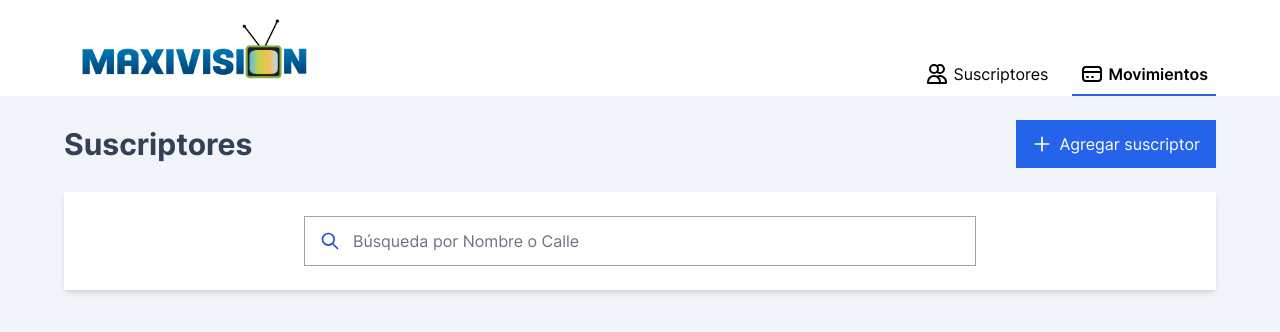
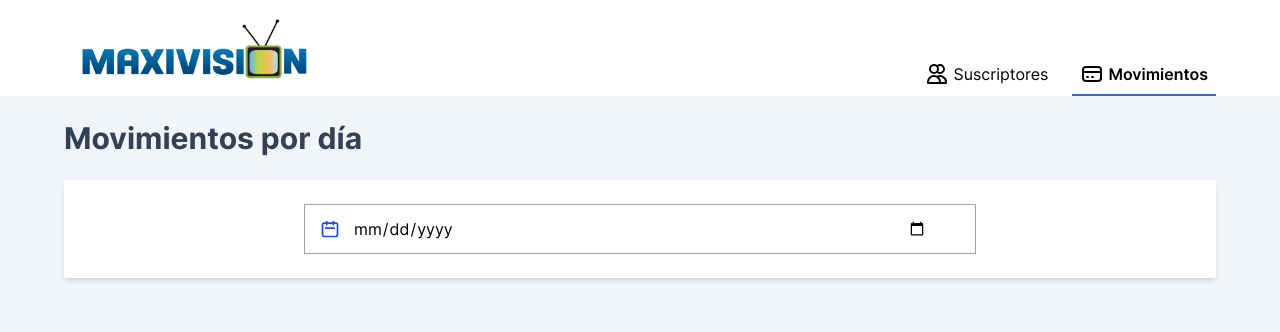
Before and after one commit to ismaelamezcua/maxivision-app, a Next.js app: page /transactions in a window 1280 px wide. Shown: the top 332 px of the page. Built offline with nearby package versions, Linux system fonts and the light colour scheme.

Commit message:
feat: add transactions and results page

```diff
--- /dev/null
+++ b/components/transactions/ResultsAndTotal.tsx
@@ -0,0 +1,82 @@
+import { FC, ReactElement } from 'react';
+
+import { XIcon } from '@heroicons/react/outline';
+
+import { Transaction } from '@/types';
+import Spinner from '@/components/Spinner';
+import AppearTransition from '../AppearTransition';
+
+interface TableProps {
+  transactions: Transaction[];
+  isFetching: boolean;
+  handleCleanResults: () => void;
+}
+
+const ResultsAndTotal: FC<TableProps> = (props): ReactElement => {
+  const { transactions, isFetching, handleCleanResults } = props;
+  let total = transactions.reduce((accumulator, object) => {
+    return accumulator + object.price;
+  }, 0);
+
+  if (transactions.length === 0) {
+    return (<></>);
+  }
+
+  if (isFetching) {
+    return (
+      <>
+        <div className="mx-auto max-w-2xl mt-6 select-none">
+          <div className="inline-flex items-center text-gray-800 select-none">
+            <Spinner />
+            <p>Obteniendo resultados</p>
+          </div>
+        </div>
+      </>
+    );
+  }
+
+  return (
+    <>
+      <AppearTransition show={true}>
+        <table className="table-auto w-full mt-6">
+          <thead>
+            <tr className="text-left border-b border-slate-100">
+              <th className="p-4">Fecha</th>
+              <th>Tipo</th>
+              <th>Concepto</th>
+              <th>Recibo</th>
+              <th>Costo</th>
+            </tr>
+          </thead>
+          <tbody>
+            {transactions.map(({ createdAt, type, concept, receiptId, price }, index) => (
+              <tr key={index} className="text-gray-600 border-b border-gray-200 hover:bg-gray-50 cursor-pointer">
+                <td className="p-4">{new Date(createdAt!).toLocaleDateString()}</td>
+                <td className="text-black">{type}</td>
+                <td>{concept}</td>
+                <td>{receiptId}</td>
+                <td>{price.toLocaleString('es-MX', { style: 'currency', currency: 'MXN' })}</td>
+              </tr>
+            ))}
+            <tr className="text-gray-600 border-b border-gray-200 hover:bg-gray-50 cursor-pointer">
+              <td className="p-4" colSpan={4}>&nbsp;</td>
+              <td className="text-black font-bold">{total.toLocaleString('es-MX', { style: 'currency', currency: 'MXN' })}</td>
+            </tr>
+          </tbody>
+        </table>
+
+        <div className="flex flex-row-reverse mt-6">
+          <div
+            className="px-4 py-3 text-gray-800 border border-gray-400 hover:bg-gray-100 cursor-pointer inline-flex items-center"
+            onClick={handleCleanResults}
+          >
+            <XIcon className="w-5 h-5" />
+            <span className="ml-2">Borrar resultados</span>
+          </div>
+        </div>
+      </AppearTransition>
+    </>
+  );
+}
+
+export default ResultsAndTotal;
--- /dev/null
+++ b/pages/api/transactions/search.ts
@@ -0,0 +1,44 @@
+import type { NextApiRequest, NextApiResponse } from 'next';
+import prisma from '@/lib/prisma';
+
+async function searchApiHandler(req: NextApiRequest, res: NextApiResponse) {
+  if (
+    req.method === 'GET'
+    || req.method === 'PUT'
+    || req.method === 'DELETE'
+  ) {
+    /* Method not supported for this API endpoint, use /api/search to retrieve subscribers */
+    res.status(501).json({ status: 'Method not supported by the server and cannot be handled.' });
+
+    return;
+  } else if (req.method === 'POST') {
+    const { date } = req.body;
+
+    const minDate = new Date(date);
+    let maxDate = new Date();
+    maxDate.setDate(minDate.getDate() + 1);
+
+    const transactions = await prisma.transaction.findMany({
+      where: {
+        AND: [
+          {
+            createdAt: {
+              gte: minDate
+            }
+          },
+          {
+            createdAt: {
+              lte: maxDate
+            }
+          }
+        ]
+      }
+    });
+
+    res.status(201).json(transactions);
+
+    return;
+  }
+}
+
+export default searchApiHandler;
--- a/pages/transactions/index.tsx
+++ b/pages/transactions/index.tsx
@@ -1,121 +1,98 @@
+import { useState, ChangeEvent, FormEvent } from 'react';
+
 import { NextPage } from 'next';
 import Head from 'next/head';
 
-import {
-  useState,
-  useEffect,
-  ChangeEvent,
-  FormEvent,
-} from 'react';
+import { CalendarIcon, XIcon } from '@heroicons/react/outline';
 
-import SearchInput from '@/components/SearchInput';
-import ResultsTable from '@/components/subscribers/ResultsTable';
-import NewSubscriberModal from '@/components/subscribers/NewSubscriberModal';
-
-import { Subscriber } from '@/types';
-
-import { PlusIcon } from '@heroicons/react/outline';
+import { Transaction } from '@/types';
+import ResultsAndTotal from '@/components/transactions/ResultsAndTotal';
 
 const TransactionsPage: NextPage = () => {
-  const [term, setTerm] = useState<string>('');
+  const [date, setDate] = useState<string>('');
+  const [results, setResults] = useState<Transaction[]>([]);
   const [isFetching, setIsFetching] = useState<boolean>(false);
-  const [subscribers, setSubscribers] = useState<Subscriber[]>([]);
-  const [isModalOpen, setIsModalOpen] = useState<boolean>(false);
-
-  // Check if localStorage has the searchResults object stored
-  useEffect(() => {
-    const searchResults = localStorage.getItem('searchResults');
-    if (searchResults !== null) {
-      setSubscribers(JSON.parse(searchResults));
-    }
-  }, []);
-
-  function closeModal() {
-    setIsModalOpen(false);
-  }
-
-  function openModal() {
-    setIsModalOpen(true);
-  }
 
   function handleChange(e: ChangeEvent<HTMLInputElement>) {
-    setTerm(e.target.value);
-  }
+    const target = e.target.value;
+    setDate(target);
 
-  function handleSubmit(e: FormEvent) {
-    e.preventDefault();
-    if (!term) return;
-
-    setIsFetching(true);
-
-    fetch('/api/search', {
+    fetch('/api/transactions/search', {
       method: 'POST',
-      body: JSON.stringify({ term }),
+      body: JSON.stringify({ date: target }),
       headers: {
-        'Content-Type': 'application/json'
-      }
+        'content-type': 'application/json',
+      },
     })
       .then(response => response.json())
-      .then(subscribers => {
-        setSubscribers(subscribers)
-        localStorage.setItem('searchResults', JSON.stringify(subscribers));
-        setIsFetching(false);
+      .then(results => {
+        setResults(results);
+        console.log(results);
       });
   }
 
   function handleReset(e: FormEvent) {
     e.preventDefault();
-    setTerm('');
+    setDate('');
   }
 
   const cleanTableResults = () => {
-    setSubscribers([]);
-    localStorage.removeItem('searchResults');
-    setTerm('');
+    setResults([]);
+    setDate('');
   }
 
   return (
     <>
       <Head>
-        <title>Maxivision - Suscriptores</title>
+        <title>Maxivision - Movimientos</title>
       </Head>
 
       <div className="container mx-auto max-w-6xl mt-6">
         <div className="flex flex-col space-y-6">
 
           <div className="flex flex-row justify-between items-center">
-            <h1 className="text-3xl font-bold text-slate-700">Suscriptores</h1>
-
-            <div
-              className="bg-blue-600 hover:bg-blue-700 px-4 py-3 text-white inline-flex items-center cursor-pointer"
-              onClick={openModal}
-            >
-              <PlusIcon className="w-5 h-5" />
-              <span className="ml-2">Agregar suscriptor</span>
-            </div>
+            <h1 className="text-3xl font-bold text-slate-700">Movimientos por d&iacute;a</h1>
           </div>
 
           <div className="bg-white p-6 shadow-md">
             <div className="mx-auto max-w-2xl">
-              <SearchInput
-                searchTerm={term}
-                placeholder="B&uacute;squeda por Nombre o Calle"
-                handleChange={handleChange}
-                handleSubmit={handleSubmit}
-                handleReset={handleReset}
-              />
+              <form
+                method="POST"
+                className="w-full relative"
+              >
+                <span className="absolute inset-y-0 left-0 flex items-center pl-4 cursor-pointer">
+                  <CalendarIcon
+                    className={`${date ? 'text-blue-600' : 'text-blue-700'} w-5 h-5`}
+                  />
+                </span>
+
+                <span className="absolute inset-y-0 right-0 flex items-center pr-4 cursor-pointer ">
+                  {date
+                    ? <XIcon className="w-5 h-5 hover:bg-gray-50" onClick={handleReset} />
+                    : <></>
+                  }
+                </span>
+
+                <input
+                  type="date"
+                  className="w-full border-gray-400 focus:border-blue-700 px-12 py-3"
+                  name="term"
+                  value={date}
+                  onChange={handleChange}
+                  required
+                />
+              </form>
             </div>
 
-            <ResultsTable
+            <ResultsAndTotal
               isFetching={isFetching}
-              subscribers={subscribers}
+              transactions={results}
               handleCleanResults={cleanTableResults}
             />
+
           </div>
         </div>
       </div>
-
-      <NewSubscriberModal isModalOpen={isModalOpen} closeModal={closeModal} />
     </>
   );
 
```
